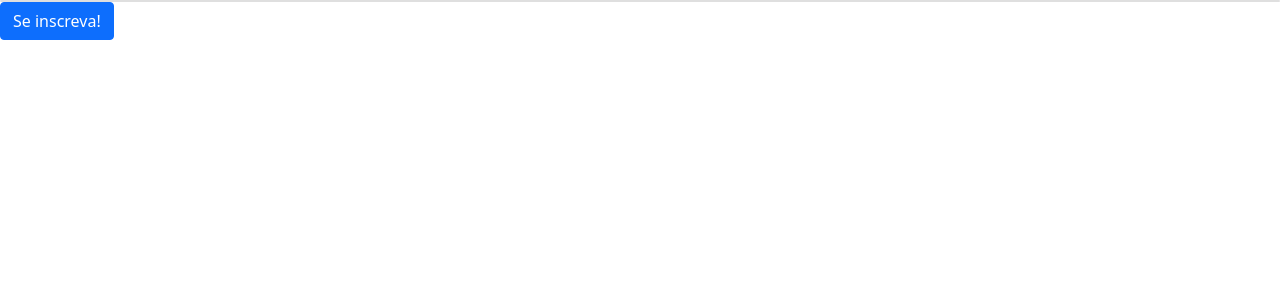
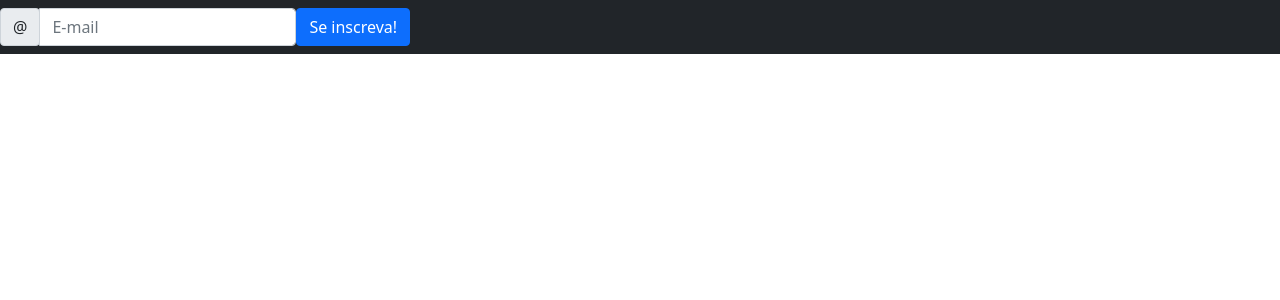
Before and after one commit to atila-tokyo/gama-challenge-1, a React (Create React App) app: page / in a window 1280 px wide. Shown: the top 300 px of the page. Built offline with nearby package versions, Linux system fonts and the light colour scheme.

Commit message:
Adding navbar and input form with some styling

```diff
--- a/src/pages/Home/index.js
+++ b/src/pages/Home/index.js
@@ -1,13 +1,28 @@
 import React from 'react';
 import 'bootstrap/dist/css/bootstrap.min.css';
-import { Button, Card } from 'react-bootstrap';
+import { Navbar, Button, Card, Form, InputGroup, FormControl } from 'react-bootstrap';
 
 function App(props) {
 
     return (
         <>
-        <Card></Card>
-        <Button>Se inscreva!</Button>
+        <Navbar bg="dark" variant="dark">
+            <Form inline>
+                <InputGroup>
+                    <InputGroup.Prepend>
+                    <InputGroup.Text id="basic-addon1">@</InputGroup.Text>
+                    </InputGroup.Prepend>
+                    <FormControl
+                    placeholder="E-mail"
+                    aria-label="Username"
+                    aria-describedby="basic-addon1"
+                    />
+                </InputGroup>
+            </Form>
+            <Form inline>
+            <Button>Se inscreva!</Button>
+            </Form>
+            </Navbar>
         </>
     );
 }
```
